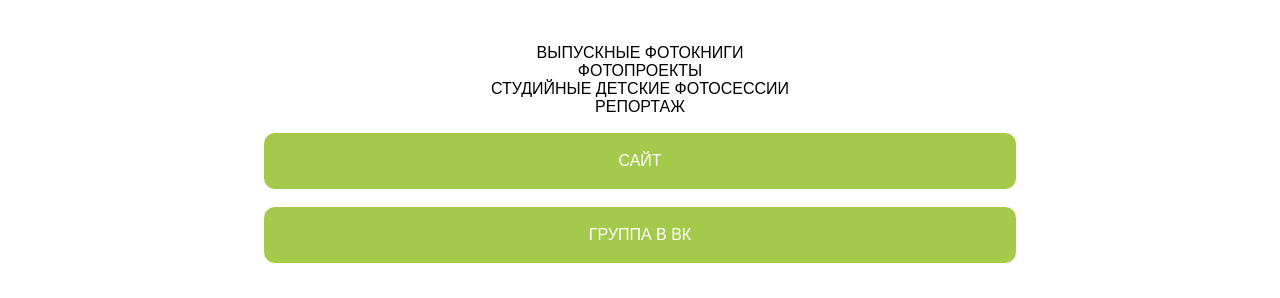
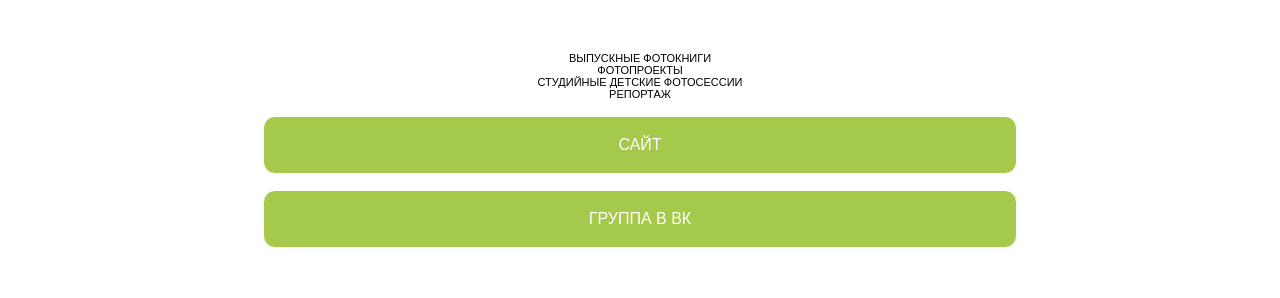
Before and after one commit to marina-bo/marina-bo.github.io, a plain HTML site: page index.html in a window 1280 px wide. Shown: the part 477-775 px from the top of the page. Drawn offline with Linux system fonts and the light colour scheme.

Commit message:
Update index.html

```diff
--- a/index.html
+++ b/index.html
@@ -35,7 +35,7 @@
 
 <p style="text-align: center;font-family:'Arial', 'Helvetica',sans-serif;"><a href="https://fotokids.marinabo.ru"><img src="./src/logo.png" alt="" width="90%"></a></p><style></style>
 
-   <p style="text-align: center; font-size: 9px; font-family:'Arial', 'Helvetica',sans-serif;"><br></p><p style="text-align: center;font-family:'Arial', 'Helvetica',sans-serif;">ВЫПУСКНЫЕ ФОТОКНИГИ<br>
+   <p style="text-align: center; font-family:'Arial', 'Helvetica',sans-serif;"><br></p><p style="text-align: center;  font-size: 11px; font-family:'Arial', 'Helvetica',sans-serif;">ВЫПУСКНЫЕ ФОТОКНИГИ<br>
 ФОТОПРОЕКТЫ<br>
 СТУДИЙНЫЕ ДЕТСКИЕ ФОТОСЕССИИ <br>
 РЕПОРТАЖ<br>
```
